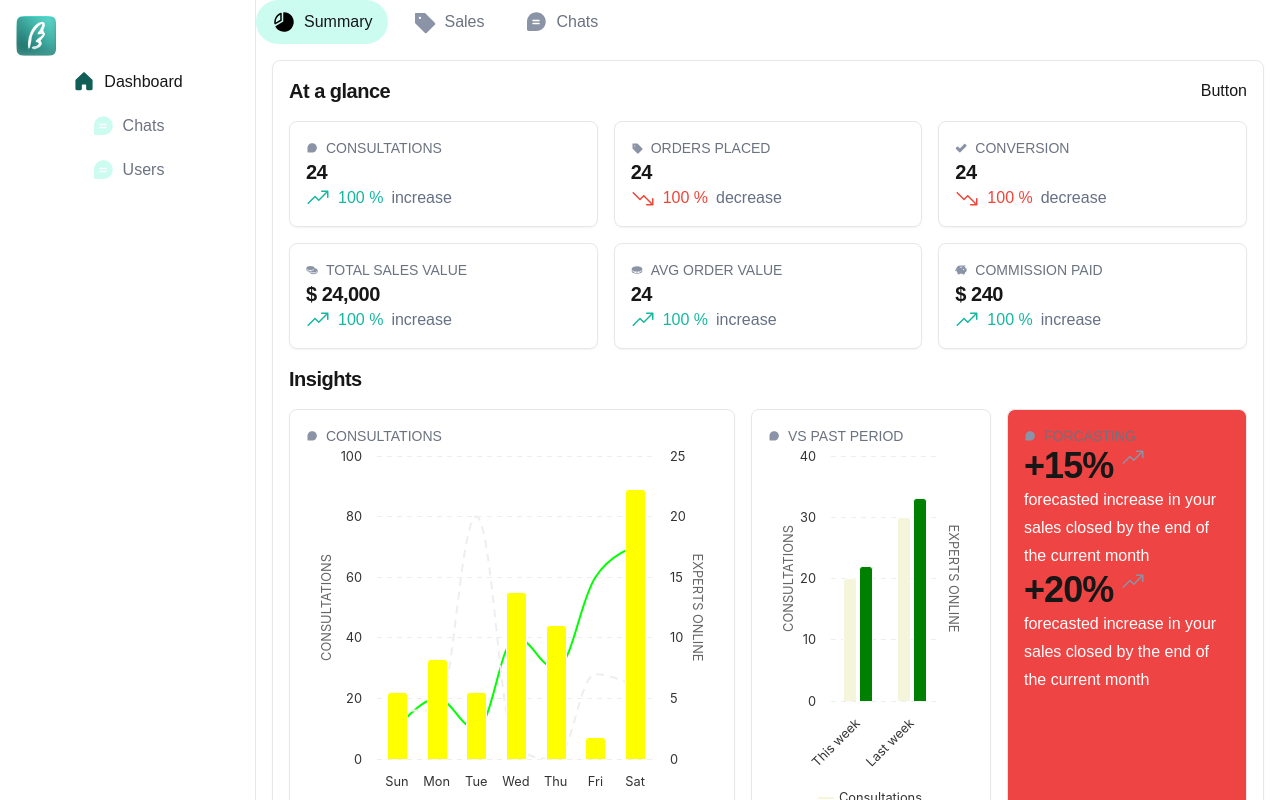
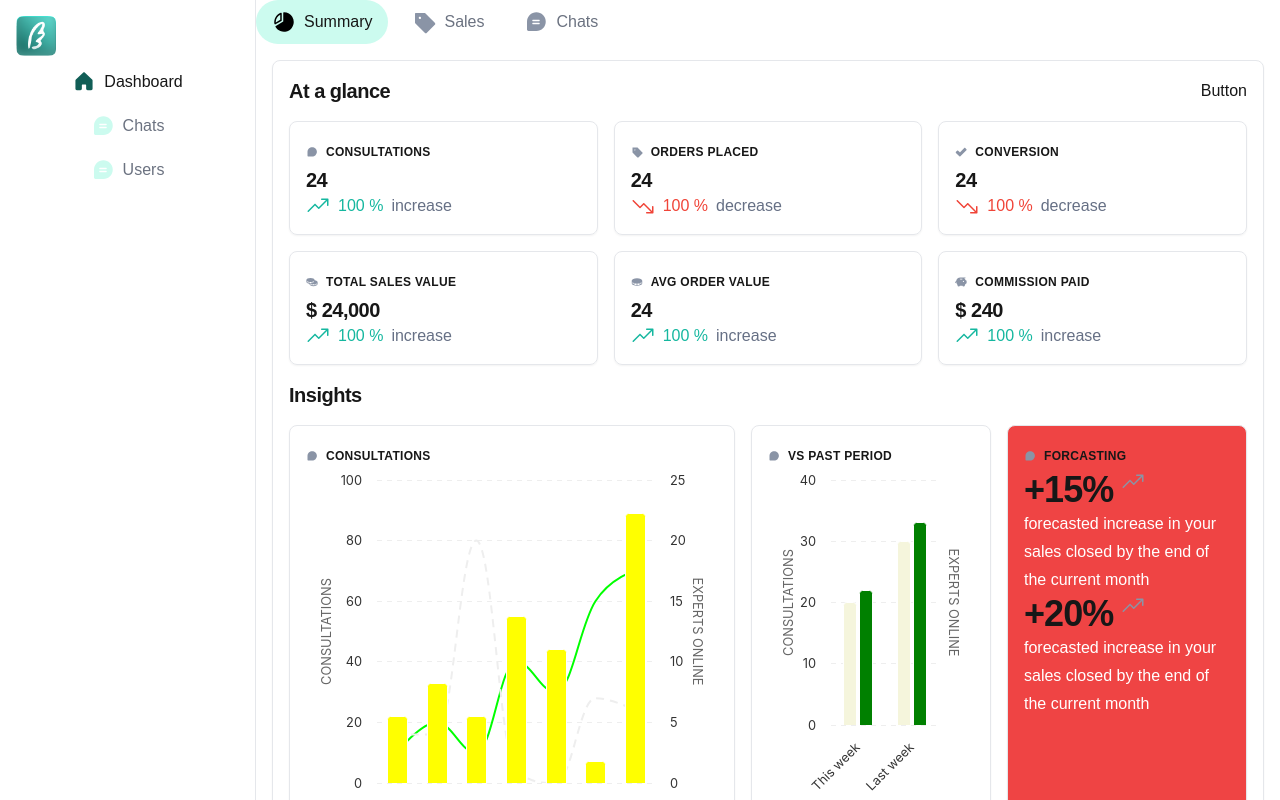
Before and after one commit to ashwaniarya/consultant-portal, a Next.js app: page / in a window 1280 px wide. Shown: the top 800 px of the page. Built offline with nearby package versions, Linux system fonts and the light colour scheme.

Commit message:
feat : imporoved typography

```diff
--- a/src/components/Typography.tsx
+++ b/src/components/Typography.tsx
@@ -19,6 +19,7 @@ const Typography: React.FC<TypographyProps> = ({
   variant = "body",
   children,
   className = "",
+  ...rest
 }) => {
   const baseStyles = "text-foreground";
 
@@ -30,12 +31,16 @@ const Typography: React.FC<TypographyProps> = ({
     h5: "text-lg font-semibold tracking-tight",
     h6: "text-base font-semibold tracking-tight",
     body: "text-base leading-7",
-    caption: "text-sm text-gray-500",
+    caption:
+      "font-inter font-semibold text-xs leading-7 tracking-wide text-captionGray",
     mono: "font-mono text-sm",
   };
 
   return (
-    <h4 className={`${baseStyles} ${variantStyles[variant]} ${className}`}>
+    <h4
+      className={`${baseStyles} ${variantStyles[variant]} ${className}`}
+      {...rest}
+    >
       {children}
     </h4>
   );
```
